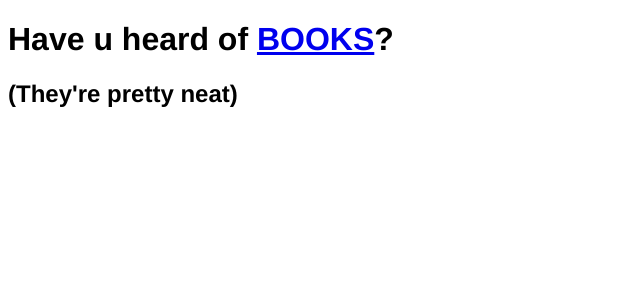
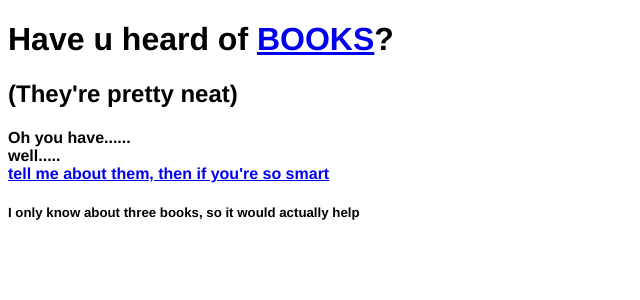
Before and after one commit to saerx/books_manager_hw, a Flask app: page / in a window 1280 px wide. Shown: the part 70-370 px from the top of the page, without its empty margins (0-640 px from the left). Run offline with Flask 2, Linux system fonts and the light colour scheme.

Commit message:
added a heading to Add Book and some flavour text to Home for my own mild amusement

```diff
--- a/templates/books/new.html
+++ b/templates/books/new.html
@@ -1,6 +1,8 @@
 {% extends 'base.html' %}
 
 {% block content %}
+
+<h1>Add Book:</h1>
 
 <form action="/books" method="post">
 
--- a/templates/index.html
+++ b/templates/index.html
@@ -5,5 +5,12 @@
 <h1>Have u heard of <a href="/books">BOOKS</a>?</h1>
 <h2>(They're pretty neat)</h2>
 
+<h4>Oh you have......
+    <br>
+    well.....
+    <br>
+    <a href="/books/new">tell me about them, then if you're so smart</a></h4>
+
+<h5>I only know about three books, so it would actually help</h5>
 
 {% endblock %}
```
